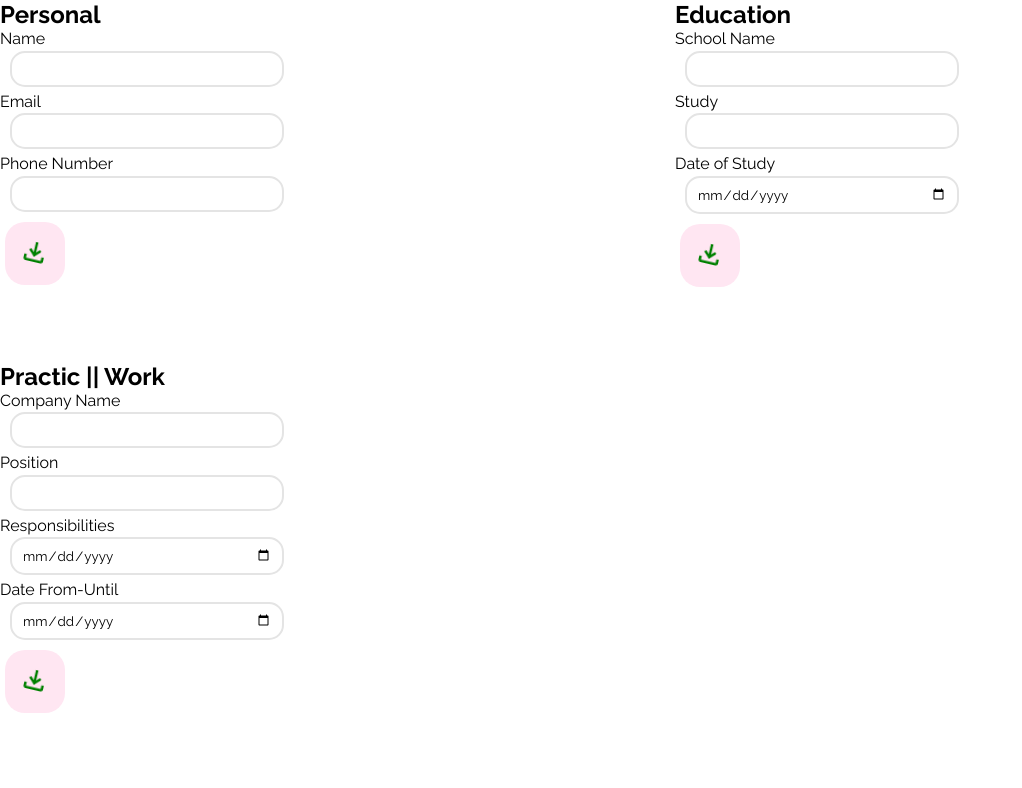
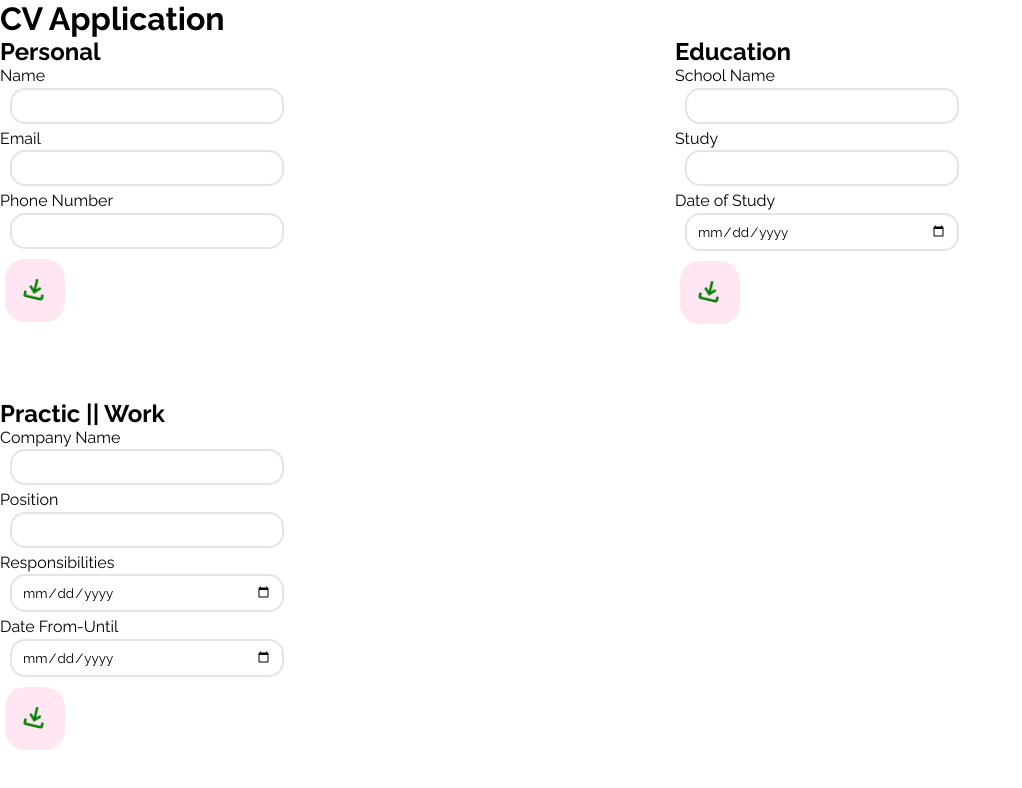
Before and after one commit to nicolanapa/odin-cv, a React (Vite) app: page / in a window 1280 px wide. Shown: the top 788 px of the page, without its empty margins (0-1022 px from the left). Built offline with nearby package versions, Linux system fonts and the light colour scheme.

Commit message:
Added h1 header at the top

```diff
--- a/src/main.jsx
+++ b/src/main.jsx
@@ -7,6 +7,7 @@ import { Cv } from "./components/Cv.jsx";
 
 ReactDOM.createRoot(document.getElementById("root")).render(
 	<React.StrictMode>
+		<h1>CV Application</h1>
 		<Form />
 		<Cv />
 	</React.StrictMode>
```
